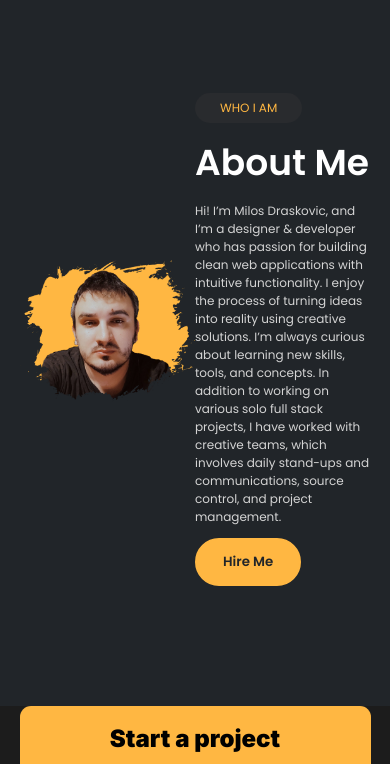
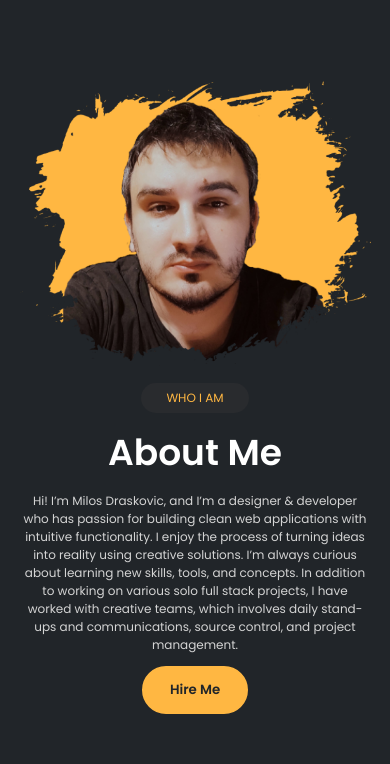
Before and after one commit to Adrian-Swifter/Portfolio-Website-Idea-ISWD, a plain HTML site: page about.html in a window 390 px wide. Shown: the part 74-838 px from the top of the page. Drawn offline with Linux system fonts and the light colour scheme.

Commit message:
added about me responsive

```diff
--- a/style.css
+++ b/style.css
@@ -295,6 +295,7 @@ a {
 .about-me {
   display: flex;
   align-items: center;
+  justify-content: center;
 }
 
 .about-me > * {
@@ -376,6 +377,11 @@ a {
     flex-direction: column;
     align-items: center;
   }
+
+  .about-me {
+    flex-direction: column;
+    text-align: center;
+  }
 }
 
 @media screen and (max-width: 500px) {
```
